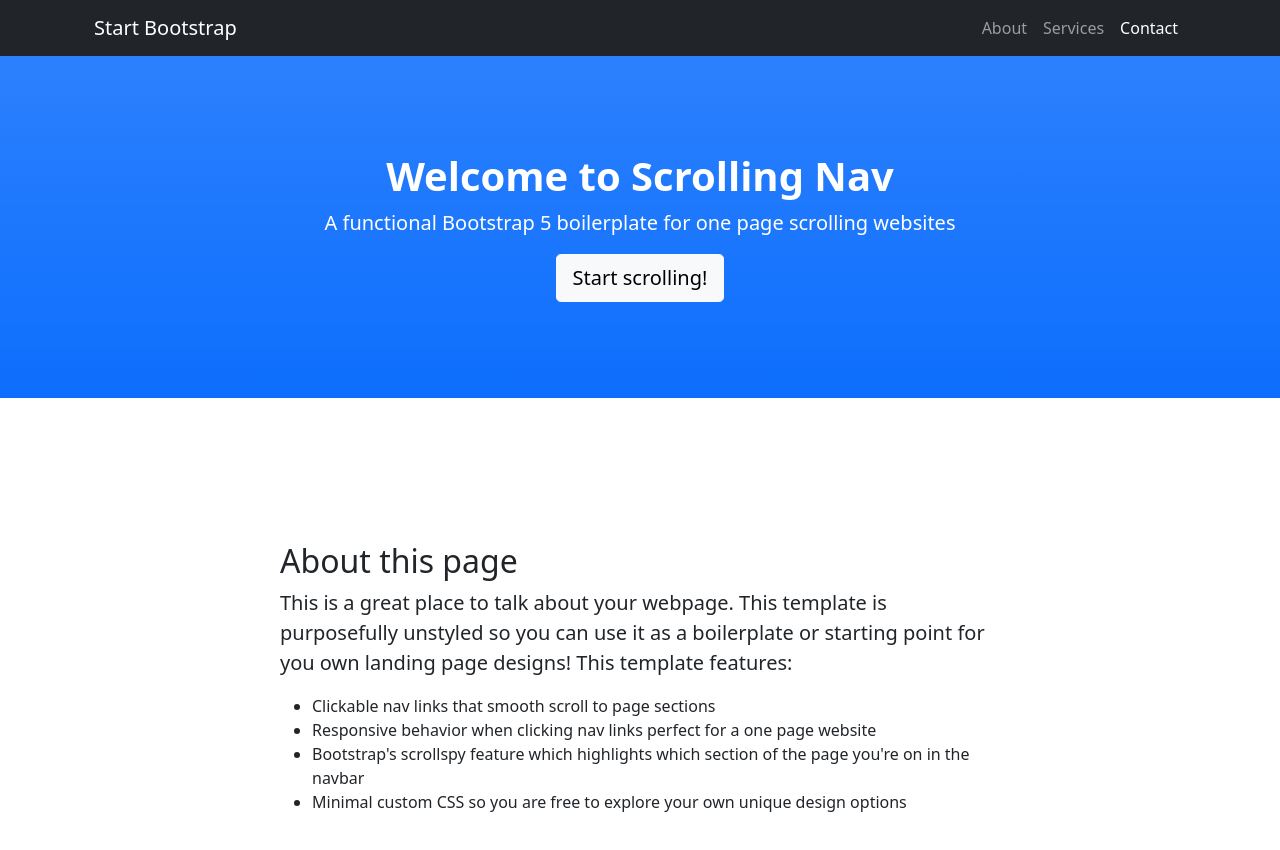
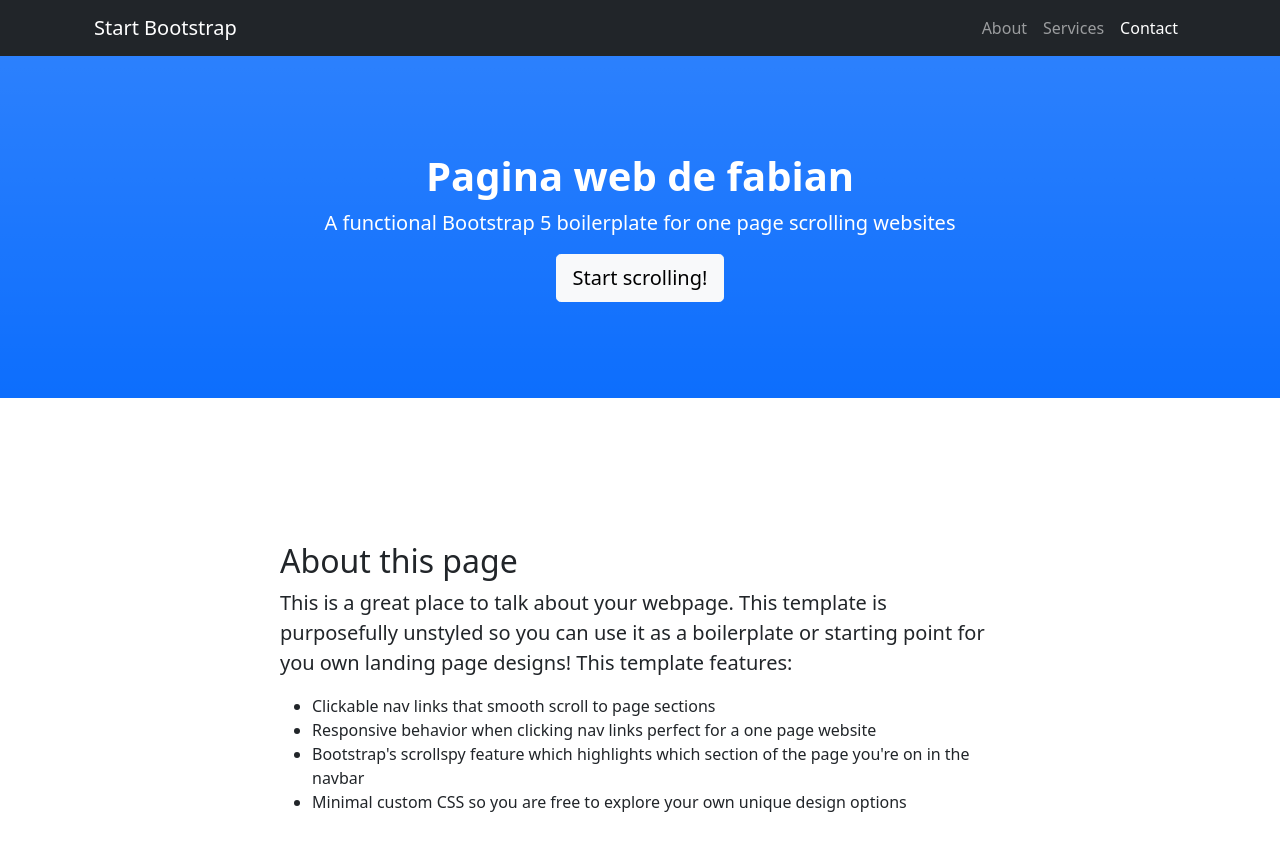
Before and after one commit to Flappyboi01/Pagina, a plain HTML site: page index.html in a window 1280 px wide. Shown: the top 850 px of the page. Drawn offline with nearby package versions, Linux system fonts and the light colour scheme.

Commit message:
Update index.html

```diff
--- a/index.html
+++ b/index.html
@@ -28,7 +28,7 @@
         <!-- Header-->
         <header class="bg-primary bg-gradient text-white">
             <div class="container px-4 text-center">
-                <h1 class="fw-bolder">Welcome to Scrolling Nav</h1>
+                <h1 class="fw-bolder">Pagina web de fabian</h1>
                 <p class="lead">A functional Bootstrap 5 boilerplate for one page scrolling websites</p>
                 <a class="btn btn-lg btn-light" href="#about">Start scrolling!</a>
             </div>
```
